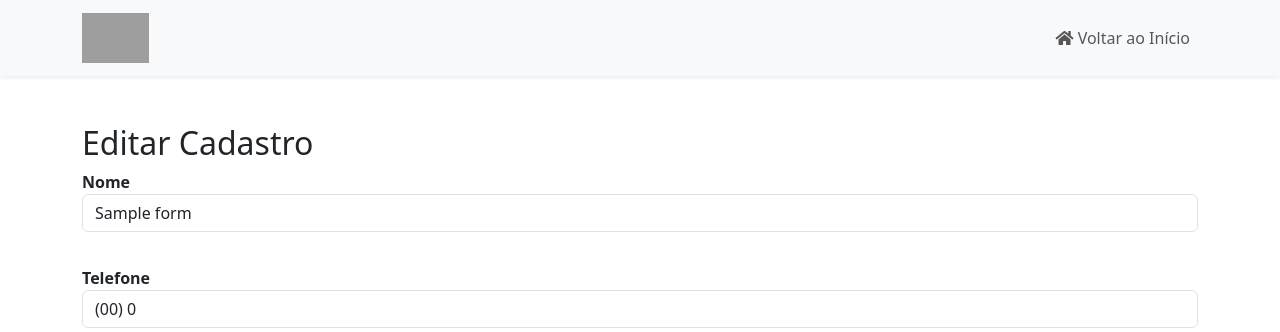
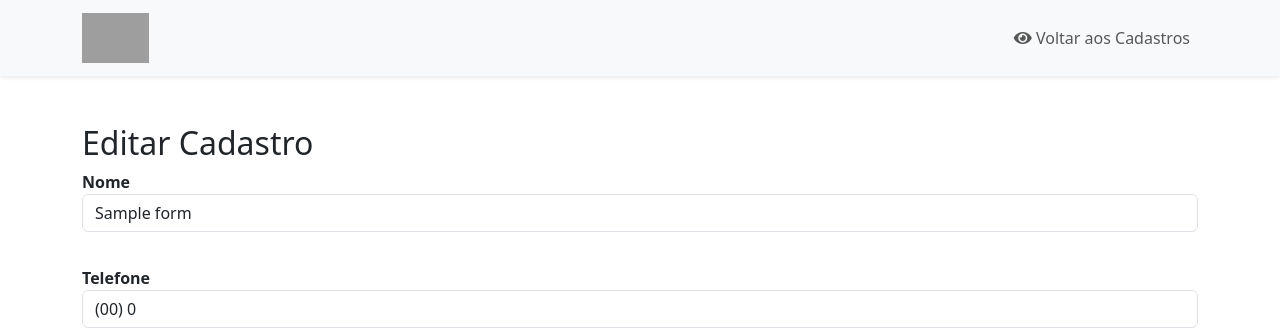
Before and after one commit to AndersonC96/Formulario-de-Cadastro, a PHP site: page /edit_form.php?id=1 in a window 1280 px wide. Shown: the top 332 px of the page. Run offline with PHP 8.4, Linux system fonts and the light colour scheme; the visitor is signed in with stand-in values (Sample User, id 1); tables that the repository leaves empty or names only in its code hold one stand-in row (values such as "Sample post"); grey boxes are pictures that could not be loaded.

Commit message:
Update edit_form.php

```diff
--- a/edit_form.php
+++ b/edit_form.php
@@ -45,7 +45,7 @@
                 <div class="collapse navbar-collapse" id="navbarNav">
                     <ul class="navbar-nav ms-auto">
                         <li class="nav-item">
-                            <a class="nav-link" href="dashboard.php"><i class="fas fa-home"></i> Voltar ao Início</a>
+                            <a class="nav-link" href="view_forms.php"><i class="fas fa-eye"></i> Voltar aos Cadastros</a>
                         </li>
                     </ul>
                 </div>
```
